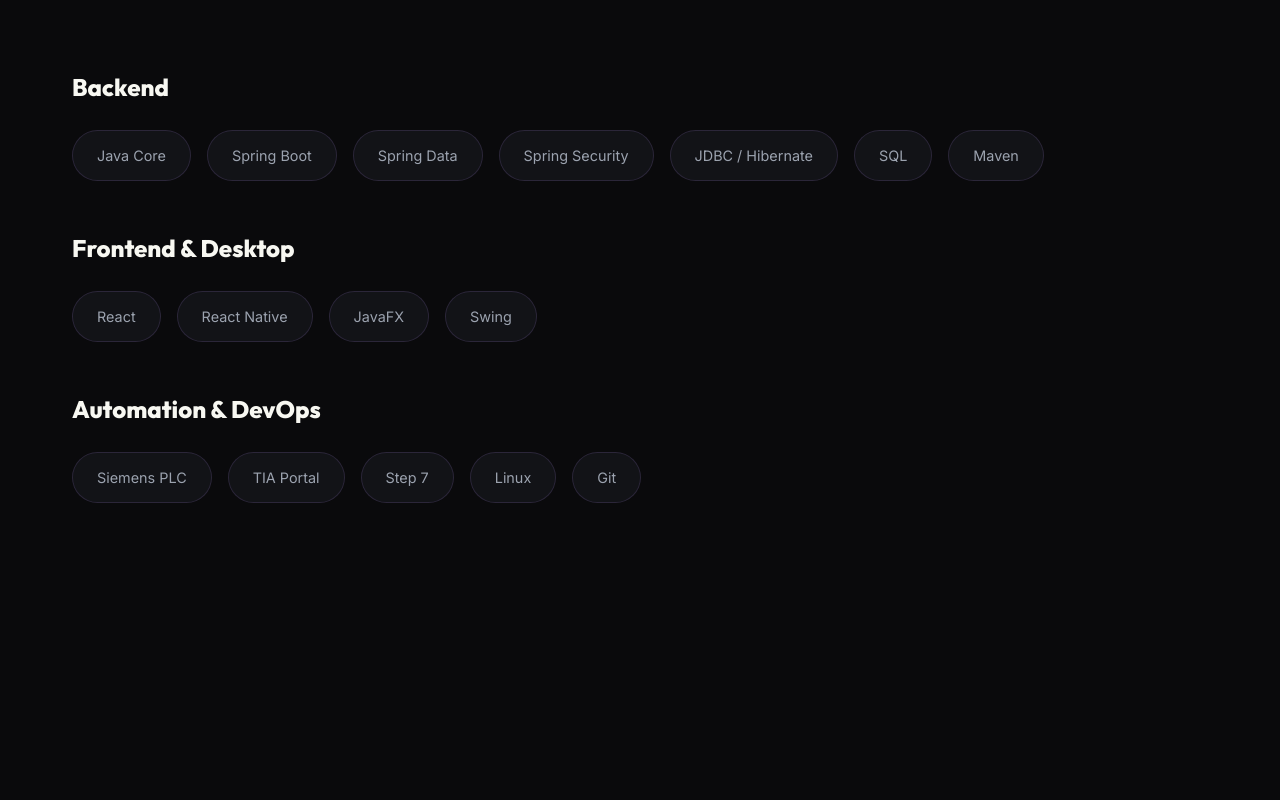
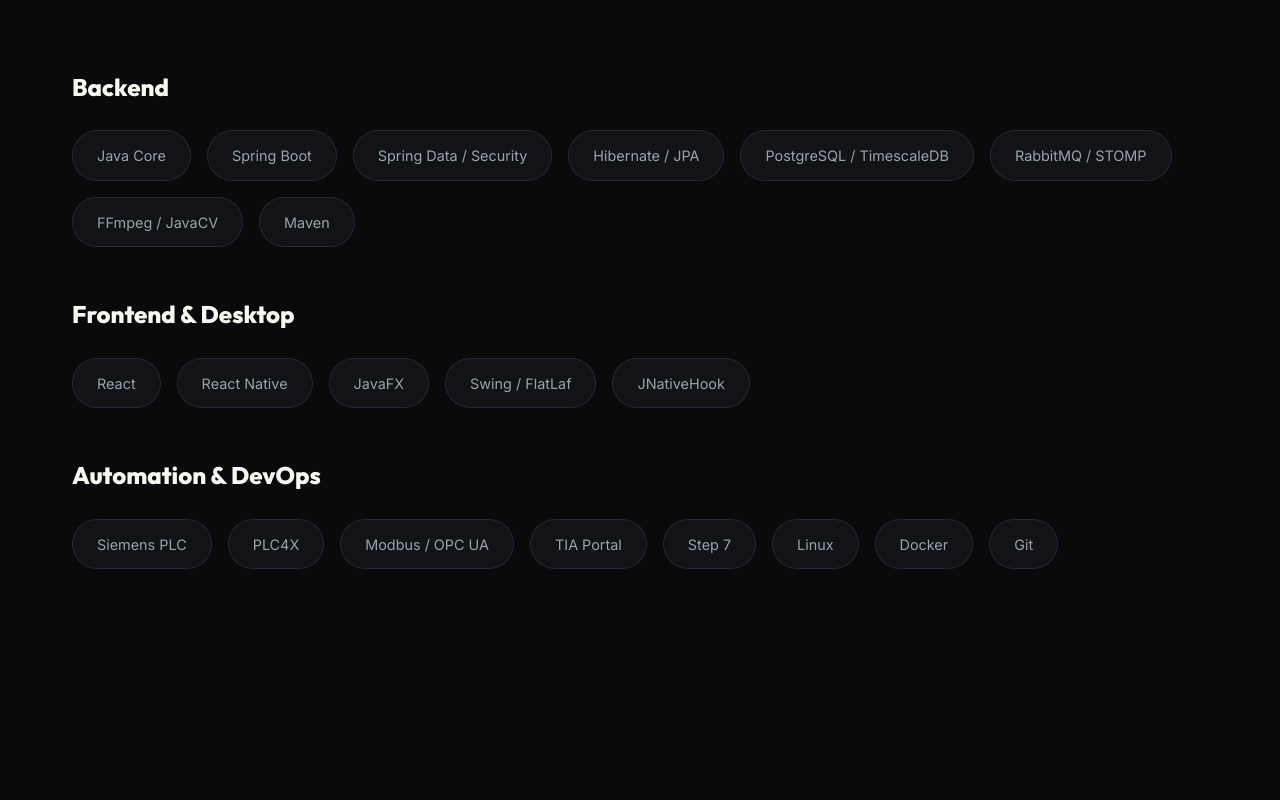
Before and after one commit to KudinovArtemilus/portfolio-2026, a React (Vite) app: page / in a window 1280 px wide. Shown: the part 1720-2520 px from the top of the page. Built offline with nearby package versions, Linux system fonts and the light colour scheme.

Commit message:
Update skills in portfolio: added PLC4X, Modbus, TimescaleDB, FFmpeg and more

```diff
--- a/src/App.jsx
+++ b/src/App.jsx
@@ -166,10 +166,11 @@
                                 <div className="skills-grid">
                                     <div className="skill-tag">Java Core</div>
                                     <div className="skill-tag">Spring Boot</div>
-                                    <div className="skill-tag">Spring Data</div>
-                                    <div className="skill-tag">Spring Security</div>
-                                    <div className="skill-tag">JDBC / Hibernate</div>
-                                    <div className="skill-tag">SQL</div>
+                                    <div className="skill-tag">Spring Data / Security</div>
+                                    <div className="skill-tag">Hibernate / JPA</div>
+                                    <div className="skill-tag">PostgreSQL / TimescaleDB</div>
+                                    <div className="skill-tag">RabbitMQ / STOMP</div>
+                                    <div className="skill-tag">FFmpeg / JavaCV</div>
                                     <div className="skill-tag">Maven</div>
                                 </div>
                             </div>
@@ -179,16 +180,20 @@
                                     <div className="skill-tag">React</div>
                                     <div className="skill-tag">React Native</div>
                                     <div className="skill-tag">JavaFX</div>
-                                    <div className="skill-tag">Swing</div>
+                                    <div className="skill-tag">Swing / FlatLaf</div>
+                                    <div className="skill-tag">JNativeHook</div>
                                 </div>
                             </div>
                             <div className="skills-category reveal-item">
                                 <h3>Automation & DevOps</h3>
                                 <div className="skills-grid">
                                     <div className="skill-tag">Siemens PLC</div>
+                                    <div className="skill-tag">PLC4X</div>
+                                    <div className="skill-tag">Modbus / OPC UA</div>
                                     <div className="skill-tag">TIA Portal</div>
                                     <div className="skill-tag">Step 7</div>
                                     <div className="skill-tag">Linux</div>
+                                    <div className="skill-tag">Docker</div>
                                     <div className="skill-tag">Git</div>
                                 </div>
                             </div>
```
